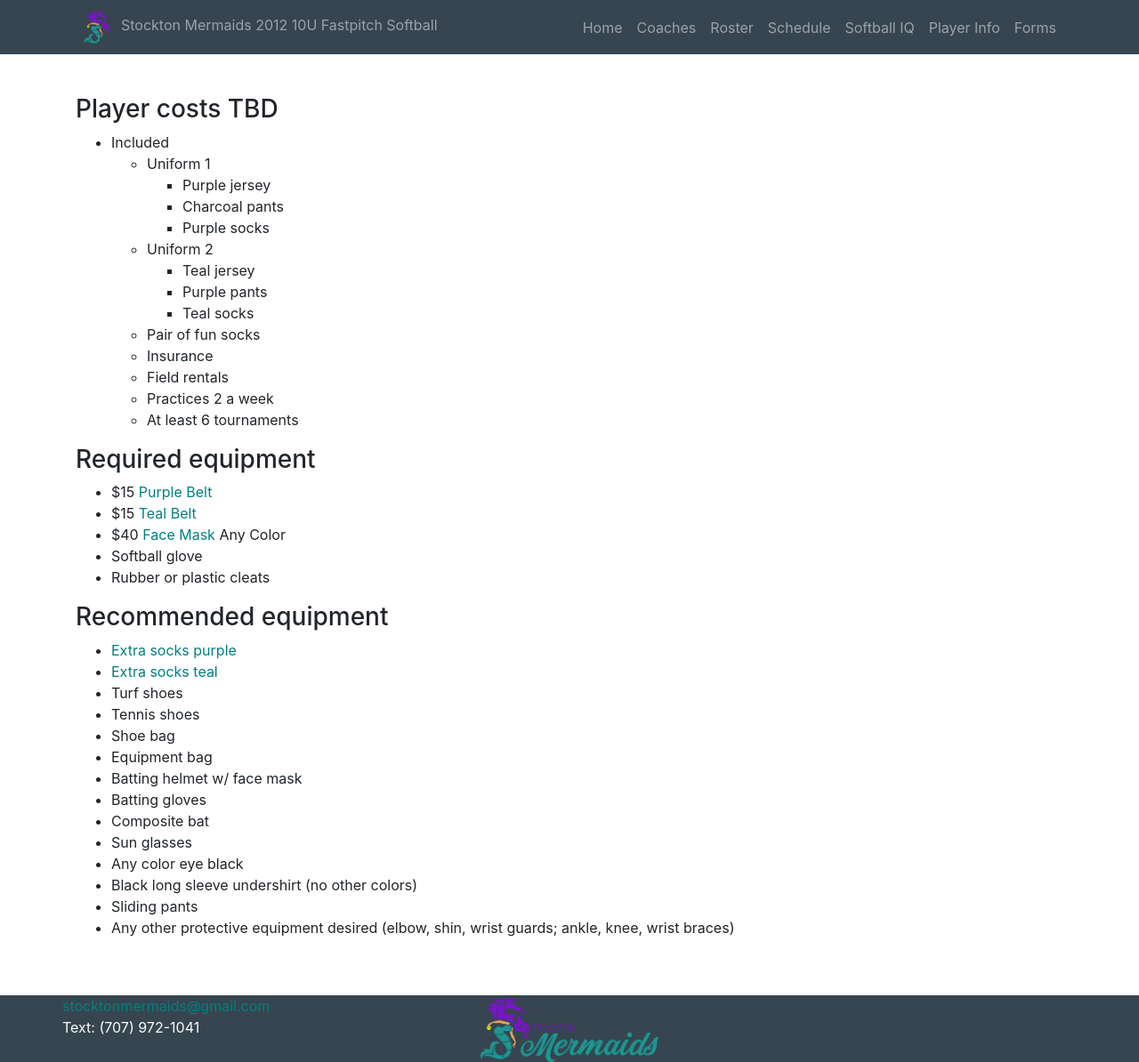
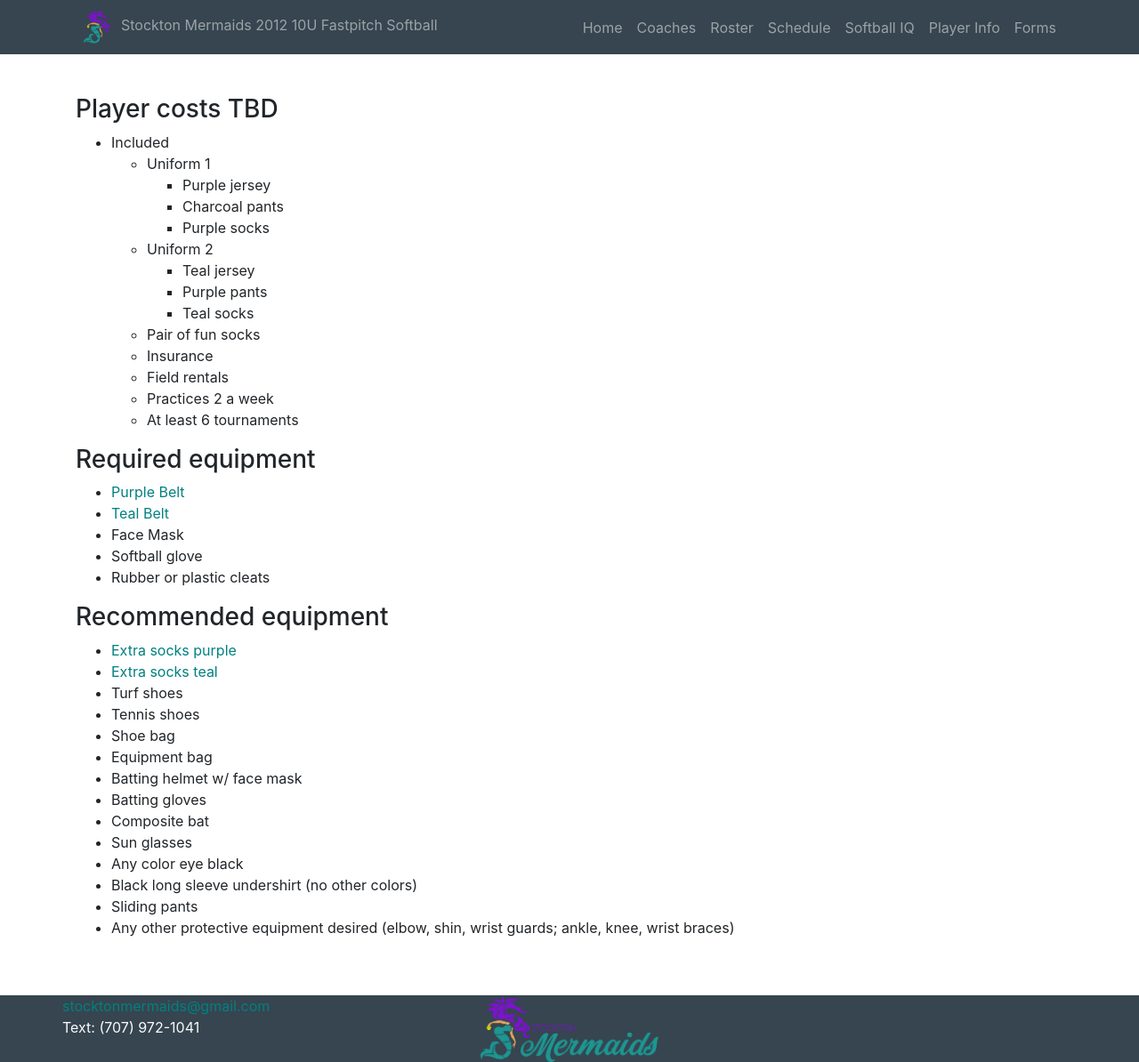
Before and after one commit to stocktonmermaids/stocktonmermaids.github.io, a Jekyll site: the page built from info.md, in a window 1280 px wide and 1194 px high. Shown: the whole window at 89% size. Built offline with Jekyll 4.4.1, drawn with Linux system fonts in a browser that asks for light colours; nearby versions of some CDN libraries.

Commit message:
MBH: woot woot

```diff
--- a/info.md
+++ b/info.md
@@ -23,9 +23,9 @@ permalink: /info/
 
 ### Required equipment
 
-* $15 [Purple Belt](https://baseball.epicsports.com/prod/3312/index.html?trk=9997)
-* $15 [Teal Belt](https://baseball.epicsports.com/prod/3312/index.html?trk=9997)
-* $40 [Face Mask](https://www.dickssportinggoods.com/p/rip-it-adult-defense-pro-softball-face-guard-w-blackout-technology-16rpiadtsbbdfnsvgfcs/16rpiadtsbbdfnsvgfcs) Any Color
+* [Purple Belt](https://baseball.epicsports.com/prod/3312/index.html?trk=9997)
+* [Teal Belt](https://baseball.epicsports.com/prod/3312/index.html?trk=9997)
+* Face Mask
 * Softball glove
 * Rubber or plastic cleats
 
```
